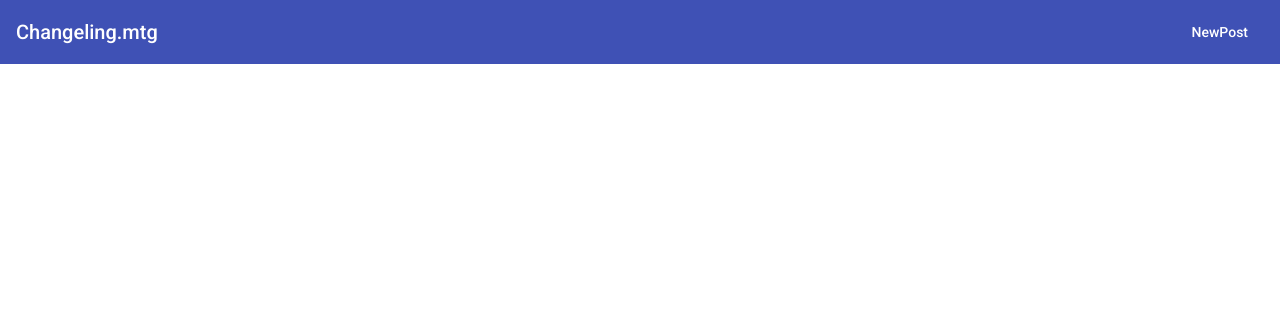
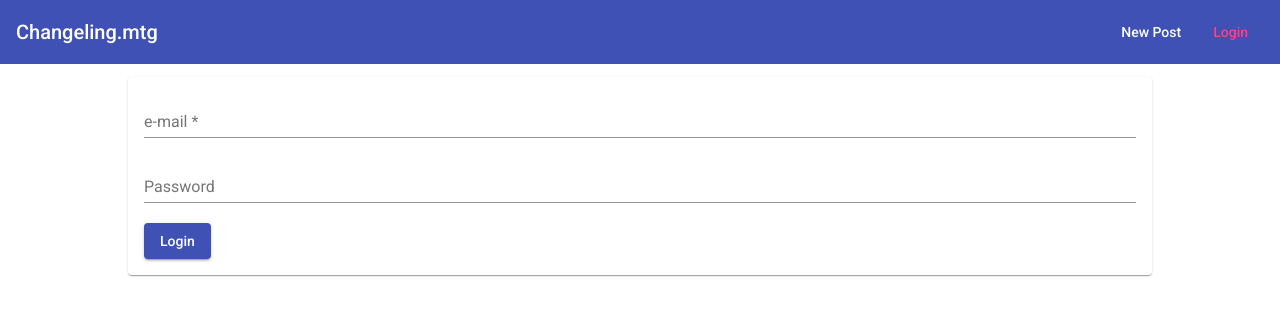
Before and after one commit to nhof/Changeling.mtg, an Angular app: page /login in a window 1280 px wide. Before the commit this address led to /. Shown: the top 316 px of the page. Built offline with nearby package versions, Linux system fonts and the light colour scheme.

Commit message:
Auth html

```diff
--- a/src/app/app-routing.module.ts
+++ b/src/app/app-routing.module.ts
@@ -1,12 +1,14 @@
 import { NgModule } from '@angular/core';
 import { RouterModule, Routes } from '@angular/router';
+import { LoginComponent } from './auth/login/login.component';
 import { PostCreateComponent } from './posts/post-create/post-create.component';
 import { PostListComponent } from './posts/post-list/post-list.component';
 
 const routes: Routes = [
   {path: '', component: PostListComponent},
   {path: 'create', component: PostCreateComponent},
-  {path: 'edit/:postId', component: PostCreateComponent}
+  {path: 'edit/:postId', component: PostCreateComponent},
+  {path: 'login', component: LoginComponent}
 ];
 
 @NgModule({
--- /dev/null
+++ b/src/app/auth/login/login.component.html
@@ -0,0 +1,26 @@
+<mat-card>
+  <mat-spinner *ngIf="isLoading"></mat-spinner>
+  <form *ngIf="!isLoading">
+    <mat-form-field>
+      <input
+        matInput
+        required
+        placeholder="e-mail"
+        type="email"
+        >
+        <mat-error *ngIf="">Please enter valid e-mail</mat-error>
+    </mat-form-field>
+    <mat-form-field>
+      <input type= "password" matInput placeholder="Password">
+      <mat-error *ngIf="">
+        Please enter a valid password
+      </mat-error>
+    </mat-form-field>
+    <button
+      mat-raised-button
+      color="primary"
+      type="submit">
+      Login
+    </button>
+  </form>
+</mat-card>
--- /dev/null
+++ b/src/app/auth/login/login.component.scss
@@ -0,0 +1,7 @@
+mat-form-field{
+  width: 100%;
+}
+
+mat-spinner{
+  margin: auto;
+}
--- /dev/null
+++ b/src/app/auth/login/login.component.ts
@@ -0,0 +1,11 @@
+import { Component } from '@angular/core';
+
+
+@Component({
+ templateUrl: './login.component.html',
+ styleUrls: ['./login.component.scss']
+})
+
+export class LoginComponent {
+  isLoading = false;
+}
--- a/src/app/header/header.component.html
+++ b/src/app/header/header.component.html
@@ -7,7 +7,10 @@
   <span class='spacer'></span>
   <ul>
     <li>
-      <a mat-button routerLink="/create" routerLinkActive="mat-accent">NewPost</a>
+      <a mat-button routerLink="/create" routerLinkActive="mat-accent">New Post</a>
+    </li>
+    <li>
+      <a mat-button routerLink="/login" routerLinkActive="mat-accent">Login</a>
     </li>
   </ul>
 </mat-toolbar>
--- a/src/app/header/header.component.scss
+++ b/src/app/header/header.component.scss
@@ -8,6 +8,11 @@
   color: white;
 }
 
+
+ul {
+  display: flex;
+}
+
 .spacer{
   flex: 1 1 auto;
 }
--- a/src/app/posts/post-create/post-create.component.html
+++ b/src/app/posts/post-create/post-create.component.html
@@ -3,6 +3,7 @@
   <form [formGroup]="form" (submit)="onSavePost(postForm)"  *ngIf="!isLoading">
     <mat-form-field>
       <input
+        type="text"
         matInput
         required
         placeholder="Title"
```
Also changed, not shown: src/app/app.module.ts (+5 -2 lines).
